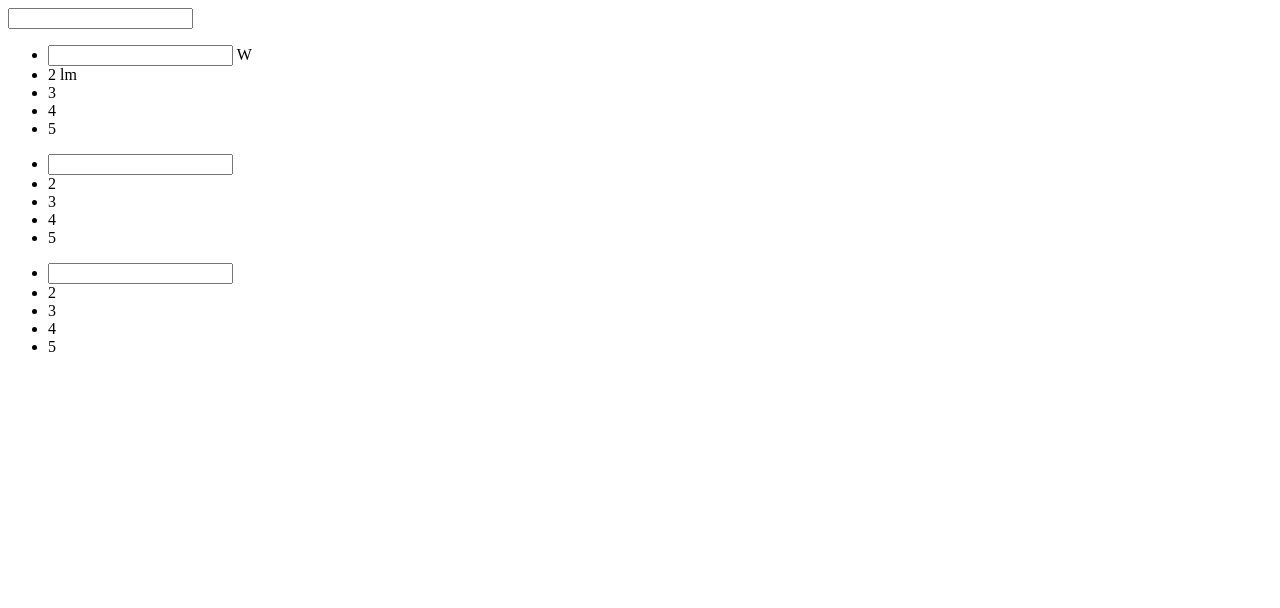
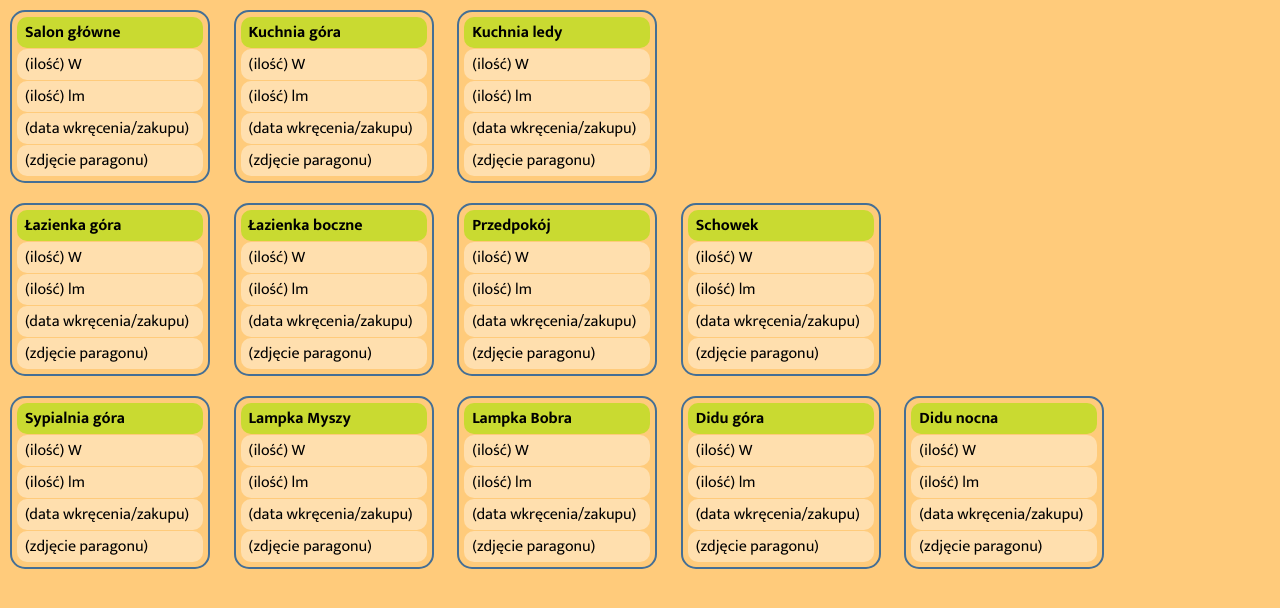
Before and after one commit to LechCieslak/Light_points, a plain HTML site: page index.html in a window 1280 px wide. Drawn offline with Linux system fonts and the light colour scheme.

Commit message:
my grid and table

```diff
--- a/index.html
+++ b/index.html
@@ -4,42 +4,144 @@
     <meta charset="UTF-8">
     <meta name="viewport" content="width=device-width, initial-scale=1.0">
     <meta http-equiv="X-UA-Compatible" content="ie=edge">
-    <title>Document</title>
+    <link rel="stylesheet" href="style.css">
+    <title>Light points</title>
+    <link rel='shortcut icon' href='lightbulb-icon.jpg' type='image/x-icon' />
+    <link href="https://fonts.googleapis.com/css?family=Mukta:400,500,700&amp;subset=latin-ext" rel="stylesheet">
 </head>
 <body>
 
-<input type="number">
-
-
-<div>
+<div class="col">
+    <div class="row">
         <ul>
-        <li><input type="number"> W</li>
-        <li>2 lm</li>
-        <li>3</li>
-        <li>4</li>
-        <li>5</li>
+            <li>Salon główne</li>
+            <li>(ilość) W</li>
+            <li>(ilość) lm</li>
+            <li>(data wkręcenia/zakupu)</li>
+            <li>(zdjęcie paragonu)</li>
         </ul>
     </div>
 
-<div>
+    <div class="row">
         <ul>
-        <li><input type="number"></li>
-        <li>2</li>
-        <li>3</li>
-        <li>4</li>
-        <li>5</li>
+            <li>Kuchnia góra</li>
+            <li>(ilość) W</li>
+            <li>(ilość) lm</li>
+            <li>(data wkręcenia/zakupu)</li>
+            <li>(zdjęcie paragonu)</li>
         </ul>
     </div>
 
-<div>
+    <div class="row">
         <ul>
-        <li><input type="number"></li>
-        <li>2</li>
-        <li>3</li>
-        <li>4</li>
-        <li>5</li>
+            <li>Kuchnia ledy</li>
+            <li>(ilość) W</li>
+            <li>(ilość) lm</li>
+            <li>(data wkręcenia/zakupu)</li>
+            <li>(zdjęcie paragonu)</li>
         </ul>
     </div>
 
+</div>
+
+<div class="col">
+    <div class="row">
+        <ul>
+            <li>Łazienka góra</li>
+            <li>(ilość) W</li>
+            <li>(ilość) lm</li>
+            <li>(data wkręcenia/zakupu)</li>
+            <li>(zdjęcie paragonu)</li>
+        </ul>
+    </div>
+
+    <div class="row">
+        <ul>
+            <li>Łazienka boczne</li>
+            <li>(ilość) W</li>
+            <li>(ilość) lm</li>
+            <li>(data wkręcenia/zakupu)</li>
+            <li>(zdjęcie paragonu)</li>
+        </ul>
+    </div>
+
+    <div class="row">
+        <ul>
+            <li>Przedpokój</li>
+            <li>(ilość) W</li>
+            <li>(ilość) lm</li>
+            <li>(data wkręcenia/zakupu)</li>
+            <li>(zdjęcie paragonu)</li>
+        </ul>
+    </div>
+
+    <div class="row">
+        <ul>
+            <li>Schowek</li>
+            <li>(ilość) W</li>
+            <li>(ilość) lm</li>
+            <li>(data wkręcenia/zakupu)</li>
+            <li>(zdjęcie paragonu)</li>
+        </ul>
+    </div>
+
+</div>
+
+<div class="col">
+    <div class="row">
+        <ul>
+            <li>Sypialnia góra</li>
+            <li>(ilość) W</li>
+            <li>(ilość) lm</li>
+            <li>(data wkręcenia/zakupu)</li>
+            <li>(zdjęcie paragonu)</li>
+        </ul>
+    </div>
+
+    <div class="row">
+        <ul>
+            <li>Lampka Myszy</li>
+            <li>(ilość) W</li>
+            <li>(ilość) lm</li>
+            <li>(data wkręcenia/zakupu)</li>
+            <li>(zdjęcie paragonu)</li>
+        </ul>
+    </div>
+
+    <div class="row">
+        <ul>
+            <li>Lampka Bobra</li>
+            <li>(ilość) W</li>
+            <li>(ilość) lm</li>
+            <li>(data wkręcenia/zakupu)</li>
+            <li>(zdjęcie paragonu)</li>
+        </ul>
+    </div>
+
+    <div class="row">
+        <ul>
+            <li>Didu góra</li>
+            <li>(ilość) W</li>
+            <li>(ilość) lm</li>
+            <li>(data wkręcenia/zakupu)</li>
+            <li>(zdjęcie paragonu)</li>
+        </ul>
+    </div>
+
+    <div class="row">
+        <ul>
+            <li>Didu nocna</li>
+            <li>(ilość) W</li>
+            <li>(ilość) lm</li>
+            <li>(data wkręcenia/zakupu)</li>
+            <li>(zdjęcie paragonu)</li>
+        </ul>
+    </div>
+
+</div>
+
+
+
+    <script src="app.js"></script>
 </body>
 </html>
--- a/style.css
+++ b/style.css
@@ -0,0 +1,35 @@
+* {
+    margin: 0;
+    padding: 0;
+    font-family: 'Mukta', sans-serif;
+}
+
+body {
+    background-color: #ffcb7b;
+}
+
+ul {
+    list-style-type: none;
+    border: solid 2px #456f95;
+    border-radius: 15px;
+    padding: 4px;
+}
+
+li:first-child {
+    font-weight: bold;
+    background-color: #c9da31;
+}
+
+li {
+    padding: 2px;
+    padding-left: 8px;
+    margin: 1px;
+    border-radius: 10px;
+    background-color: #FFDFAE;
+}
+
+.row {
+    display: inline-block;
+    width: 200px;
+    margin: 10px;
+}
```
Also changed, not shown: lightbulb-icon.jpg (added). Lines whose indentation alone changed are shown as unchanged.
